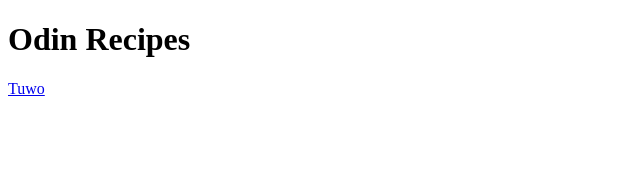
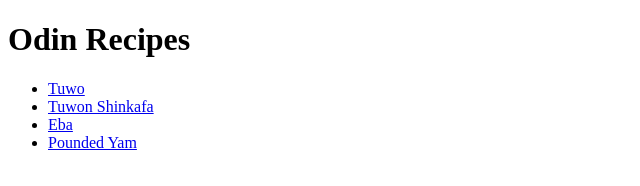
Before and after one commit to steveamaza/odin-recipes, a plain HTML site: page index.html in a window 1280 px wide. Shown: the whole page, without its empty margins (0-640 px from the left). Drawn offline with Linux system fonts and the light colour scheme.

Commit message:
Add more recipes
Add recipes for more swallow meals

```diff
--- a/index.html
+++ b/index.html
@@ -7,6 +7,11 @@
 </head>
 <body>
     <h1>Odin Recipes</h1>
-    <a href="recipes/tuwo.html">Tuwo</a>
+    <ul>
+        <li><a href="recipes/tuwo.html">Tuwo</a></li>
+        <li><a href="recipes/tuwonshinkafa.html">Tuwon Shinkafa</a></li>
+        <li><a href="recipes/eba.html">Eba</a></li>
+        <li><a href="recipes/poundedyam.html">Pounded Yam</a></li>
+    </ul>
 </body>
 </html>
```
Also changed, not shown: recipes/eba.html (added), recipes/poundedyam.html (added), recipes/tuwonshinkafa.html (added).
